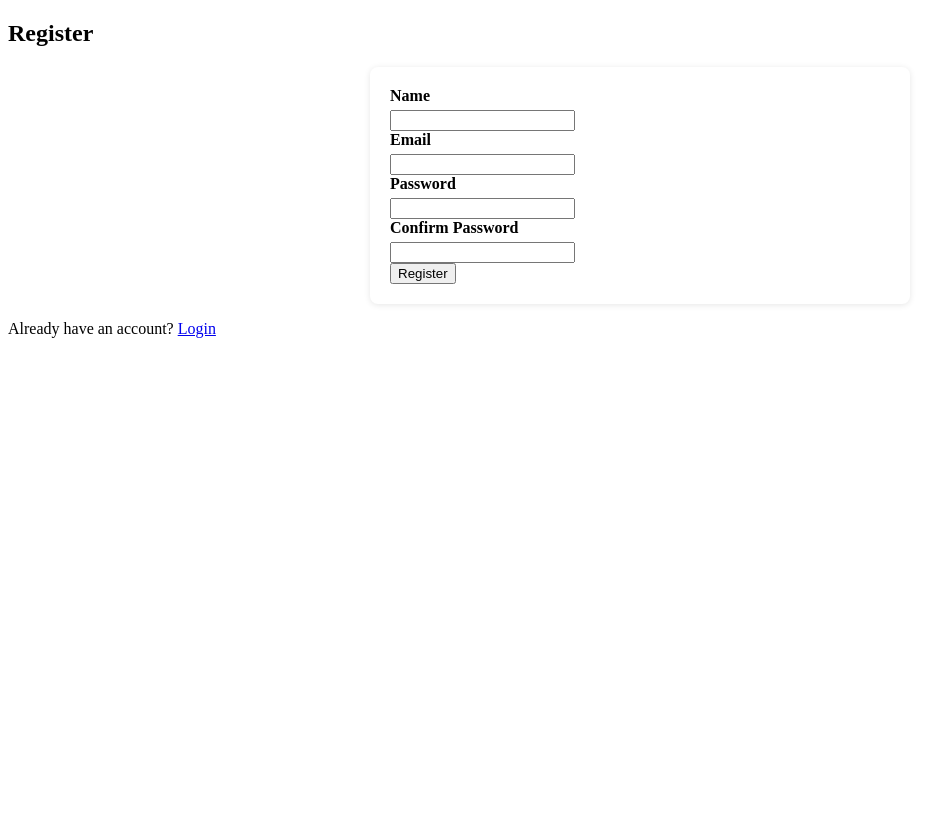
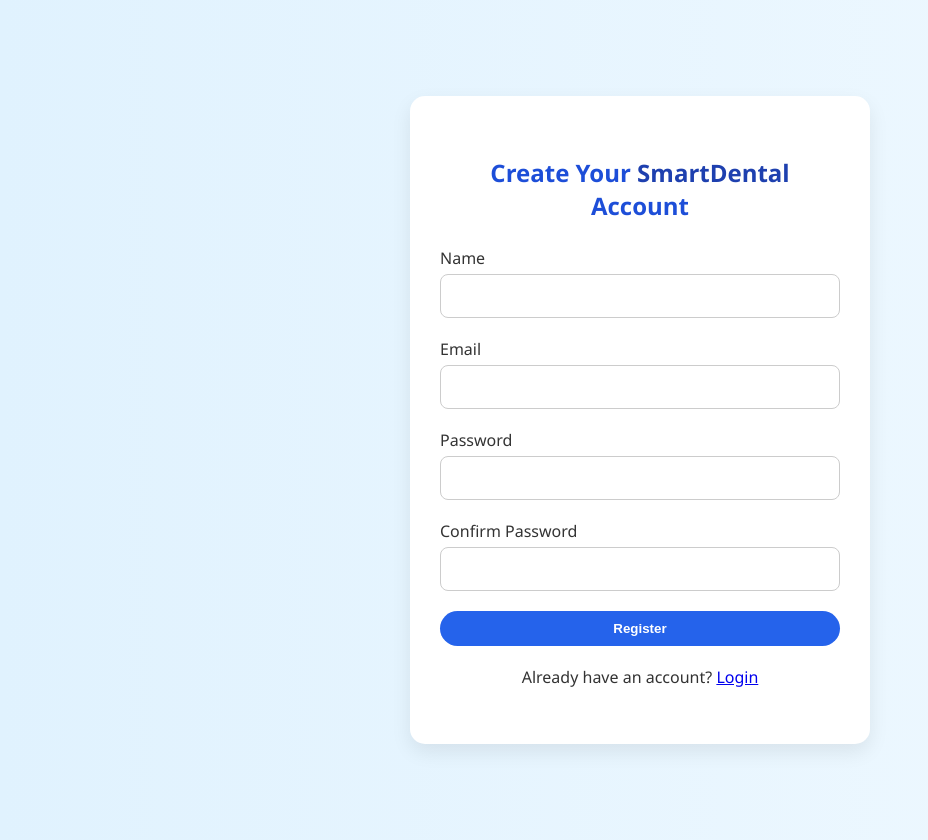
Before and after one commit to EugineI/smart_dental, a Flask app: page /register in a window 1280 px wide. Shown: the whole page, without its empty margins (0-928 px from the left). Before the commit the page ends 338 px from the top, so only its background shows below. Run offline with Flask 3, Linux system fonts and the light colour scheme.

Commit message:
final clean up of the interface

```diff
--- a/app/routes.py
+++ b/app/routes.py
@@ -28,7 +28,6 @@ def register():
         user.set_password(form.password.data)
         db.session.add(user)
         db.session.commit()
-        flash('Registration successful. Please log in.')
         return redirect(url_for('main.login'))
     return render_template('register.html', form=form)
 
@@ -71,7 +70,6 @@ def book():
         )
         db.session.add(appointment)
         db.session.commit()
-        flash('Appointment booked successfully!')
         return redirect(url_for('main.dashboard'))
     return render_template('book.html', form=form)
 
@@ -153,7 +151,6 @@ def admin_dashboard():
             elif appointment.status == "Approved":
                 # Only update the message
                 appointment.message = message
-                flash(f"Message updated for appointment {app_id}.")
             else:
                 flash("Unknown appointment status.")
 
--- /dev/null
+++ b/app/static/styles.css
@@ -0,0 +1,266 @@
+/* General reset and smooth font */
+body {
+  margin: 0;
+  font-family: 'Segoe UI', Tahoma, Geneva, Verdana, sans-serif;
+  background: linear-gradient(to right, #dbeafe, #e0f2fe);
+  color: #333;
+}
+
+/* Centering the content */
+.landing-container {
+  display: flex;
+  justify-content: center;
+  align-items: center;
+  height: 100vh;
+  padding: 20px;
+}
+
+/* Main card box */
+.landing-box {
+  background-color: #fff;
+  padding: 40px 30px;
+  border-radius: 15px;
+  box-shadow: 0 8px 20px rgba(0, 0, 0, 0.1);
+  text-align: center;
+  max-width: 500px;
+  width: 100%;
+}
+
+/* Title styling */
+.landing-box h2 {
+  font-size: 2rem;
+  margin-bottom: 15px;
+  color: #2563eb;
+}
+
+/* Brand name highlight */
+.brand {
+  color: #1e40af;
+  font-weight: bold;
+}
+
+/* Paragraph */
+.landing-box p {
+  font-size: 1.1rem;
+  margin-bottom: 30px;
+}
+
+/* Buttons */
+.btn-group {
+  display: flex;
+  justify-content: center;
+  gap: 20px;
+}
+
+.btn {
+  text-decoration: none;
+  padding: 12px 24px;
+  border-radius: 25px;
+  background-color: #e0e7ff;
+  color: #1e3a8a;
+  font-weight: bold;
+  transition: all 0.3s ease;
+  border: 2px solid transparent;
+}
+
+.btn:hover {
+  background-color: #1e3a8a;
+  color: #fff;
+  border-color: #1e3a8a;
+}
+
+.btn-primary {
+  background-color: #2563eb;
+  color: white;
+}
+
+.btn-primary:hover {
+  background-color: #1d4ed8;
+}
+/* Container for login/register forms */
+.form-container {
+  display: flex;
+  justify-content: center;
+  align-items: center;
+  height: 100vh;
+  background: linear-gradient(to right, #e0f2fe, #f0f9ff);
+  padding: 20px;
+}
+
+/* Box style */
+.form-box {
+  background-color: #fff;
+  padding: 40px 30px;
+  border-radius: 15px;
+  box-shadow: 0 8px 20px rgba(0, 0, 0, 0.08);
+  max-width: 400px;
+  width: 100%;
+}
+
+/* Header */
+.form-box h2 {
+  text-align: center;
+  margin-bottom: 25px;
+  color: #1d4ed8;
+}
+
+/* Form group spacing */
+.form-group {
+  margin-bottom: 20px;
+}
+
+/* Input styling */
+.form-control {
+  width: 100%;
+  padding: 12px 14px;
+  font-size: 1rem;
+  border: 1px solid #ccc;
+  border-radius: 8px;
+  box-sizing: border-box;
+  margin-top: 5px;
+  transition: border 0.3s;
+}
+
+.form-control:focus {
+  border-color: #2563eb;
+  outline: none;
+}
+
+/* Submit button */
+.btn {
+  padding: 12px;
+  width: 100%;
+  border: none;
+  border-radius: 25px;
+  font-weight: bold;
+  transition: all 0.3s ease;
+  cursor: pointer;
+}
+
+.btn-primary {
+  background-color: #2563eb;
+  color: white;
+}
+
+.btn-primary:hover {
+  background-color: #1e40af;
+}
+
+/* Link paragraph */
+.form-box p {
+  text-align: center;
+  margin-top: 15px;
+}
+/* === Admin Dashboard Styling === */
+
+body {
+  font-family: 'Segoe UI', Tahoma, Geneva, Verdana, sans-serif;
+  background: linear-gradient(to right, #e0f2fe, #f0f9ff);
+  margin: 0;
+  padding: 0;
+  color: #333;
+}
+
+.admin-container {
+  max-width: 1100px;
+  margin: auto;
+  padding: 40px 20px;
+}
+
+.page-title {
+  text-align: center;
+  color: #1d4ed8;
+  margin-bottom: 30px;
+}
+
+.admin-section {
+  background: #fff;
+  padding: 25px;
+  margin-bottom: 30px;
+  border-radius: 12px;
+  box-shadow: 0 8px 16px rgba(0, 0, 0, 0.05);
+}
+
+.admin-section h3 {
+  margin-top: 0;
+  color: #1e3a8a;
+  margin-bottom: 20px;
+}
+
+.patient-list {
+  list-style: none;
+  padding-left: 0;
+}
+
+.patient-list li {
+  padding: 10px 0;
+  border-bottom: 1px solid #e0e0e0;
+}
+
+.admin-form input,
+.admin-form select,
+.admin-form textarea {
+  display: block;
+  width: 100%;
+  padding: 12px;
+  margin-bottom: 15px;
+  border-radius: 8px;
+  border: 1px solid #ccc;
+  font-size: 1rem;
+}
+
+textarea {
+  resize: vertical;
+  min-height: 60px;
+}
+
+/* Buttons */
+.btn {
+  padding: 10px 20px;
+  border-radius: 25px;
+  font-weight: bold;
+  border: none;
+  cursor: pointer;
+  transition: 0.3s ease;
+}
+
+.btn-primary {
+  background-color: #2563eb;
+  color: white;
+}
+
+.btn-primary:hover {
+  background-color: #1e40af;
+}
+
+.btn-secondary {
+  background-color: #64748b;
+  color: white;
+}
+
+.btn-secondary:hover {
+  background-color: #475569;
+}
+
+/* Tables */
+.table-container {
+  overflow-x: auto;
+}
+
+.appointment-table {
+  width: 100%;
+  border-collapse: collapse;
+  margin-top: 10px;
+}
+
+.appointment-table th,
+.appointment-table td {
+  border: 1px solid #ccc;
+  padding: 10px;
+  text-align: left;
+}
+
+.appointment-table th {
+  background-color: #f3f4f6;
+  color: #1e3a8a;
+}
--- a/app/templates/base.html
+++ b/app/templates/base.html
@@ -3,7 +3,7 @@
 <head>
 	<meta charset="UTF-8">
 	<title>{% block title %}Smart Dental{% endblock %}</title>
-	<link rel="stylesheet" href="{{ url_for('static', filename='style.css') }}">
+	<link rel="stylesheet" href="{{ url_for('static', filename='styles.css') }}">
 </head>
 <body>
     {% with messages = get_flashed_messages() %}
--- a/app/templates/register.html
+++ b/app/templates/register.html
@@ -1,13 +1,36 @@
 {% extends "base.html" %}
 {% block content %}
-  <h2>Register</h2>
-  <form method="POST">
-    {{ form.hidden_tag() }}
-    {{ form.name.label }} {{ form.name() }}<br>
-    {{ form.email.label }} {{ form.email() }}<br>
-    {{ form.password.label }} {{ form.password() }}<br>
-    {{ form.confirm.label }} {{ form.confirm() }}<br>
-    {{ form.submit() }}
-  </form>
-  <p>Already have an account? <a href="{{ url_for('main.login') }}">Login</a></p>
+<div class="form-container">
+  <div class="form-box">
+    <h2>Create Your <span class="brand">SmartDental</span> Account</h2>
+    <form method="POST">
+      {{ form.hidden_tag() }}
+
+      <div class="form-group">
+        {{ form.name.label }}<br>
+        {{ form.name(class="form-control") }}
+      </div>
+
+      <div class="form-group">
+        {{ form.email.label }}<br>
+        {{ form.email(class="form-control") }}
+      </div>
+
+      <div class="form-group">
+        {{ form.password.label }}<br>
+        {{ form.password(class="form-control") }}
+      </div>
+
+      <div class="form-group">
+        {{ form.confirm.label }}<br>
+        {{ form.confirm(class="form-control") }}
+      </div>
+
+      <div class="form-group">
+        {{ form.submit(class="btn btn-primary btn-block") }}
+      </div>
+    </form>
+    <p class="mt-3 text-center">Already have an account? <a href="{{ url_for('main.login') }}">Login</a></p>
+  </div>
+</div>
 {% endblock %}
```
Also changed, not shown: app/templates/admin.html (+16 -18 lines), app/templates/book.html (+9 -3 lines), app/templates/dashboard.html (+13 -3 lines), app/templates/doctor_dashboard.html (+8 -2 lines), app/templates/home.html (+10 -3 lines), app/templates/login.html (+23 -8 lines), instance/dental.db.
